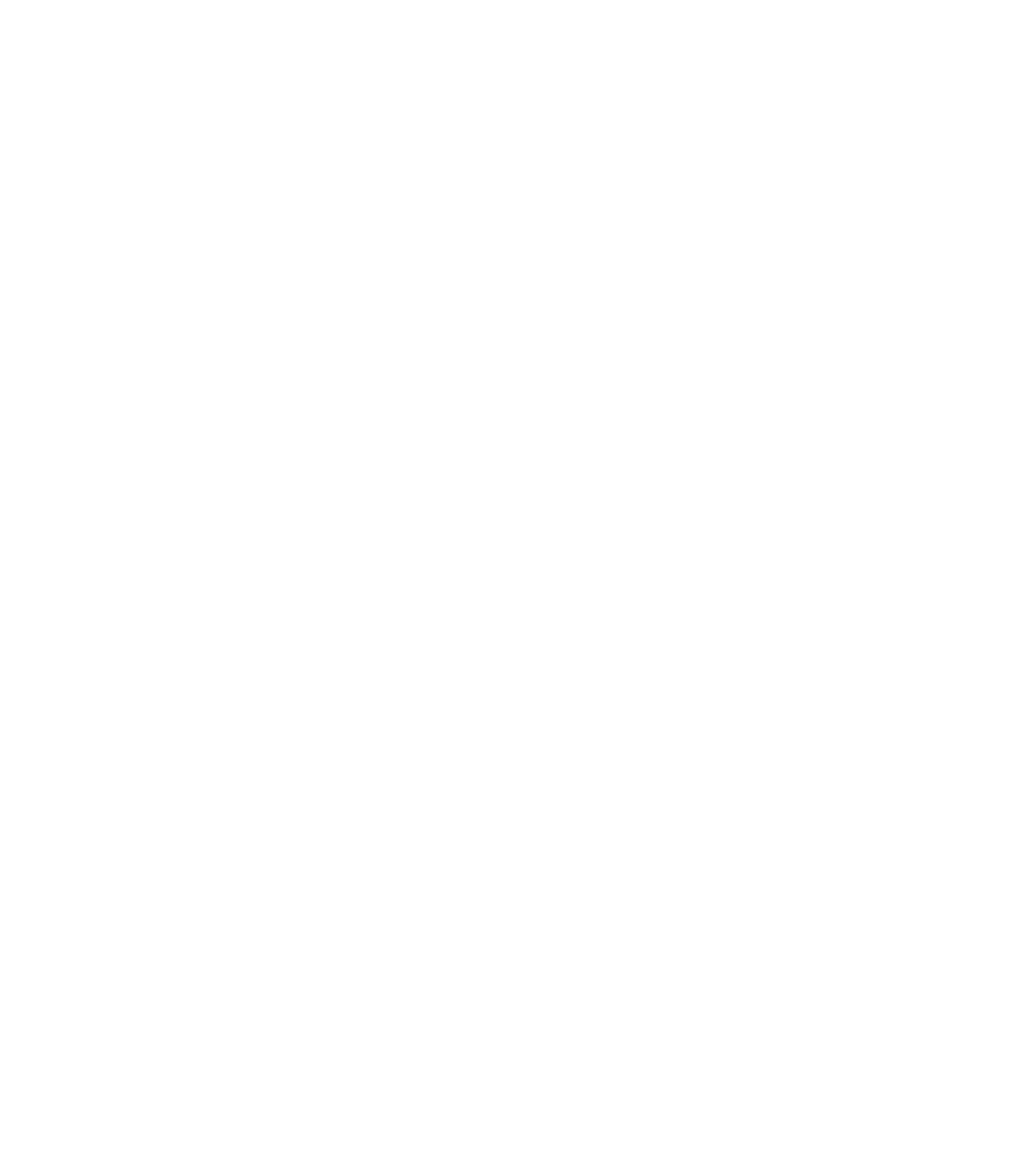
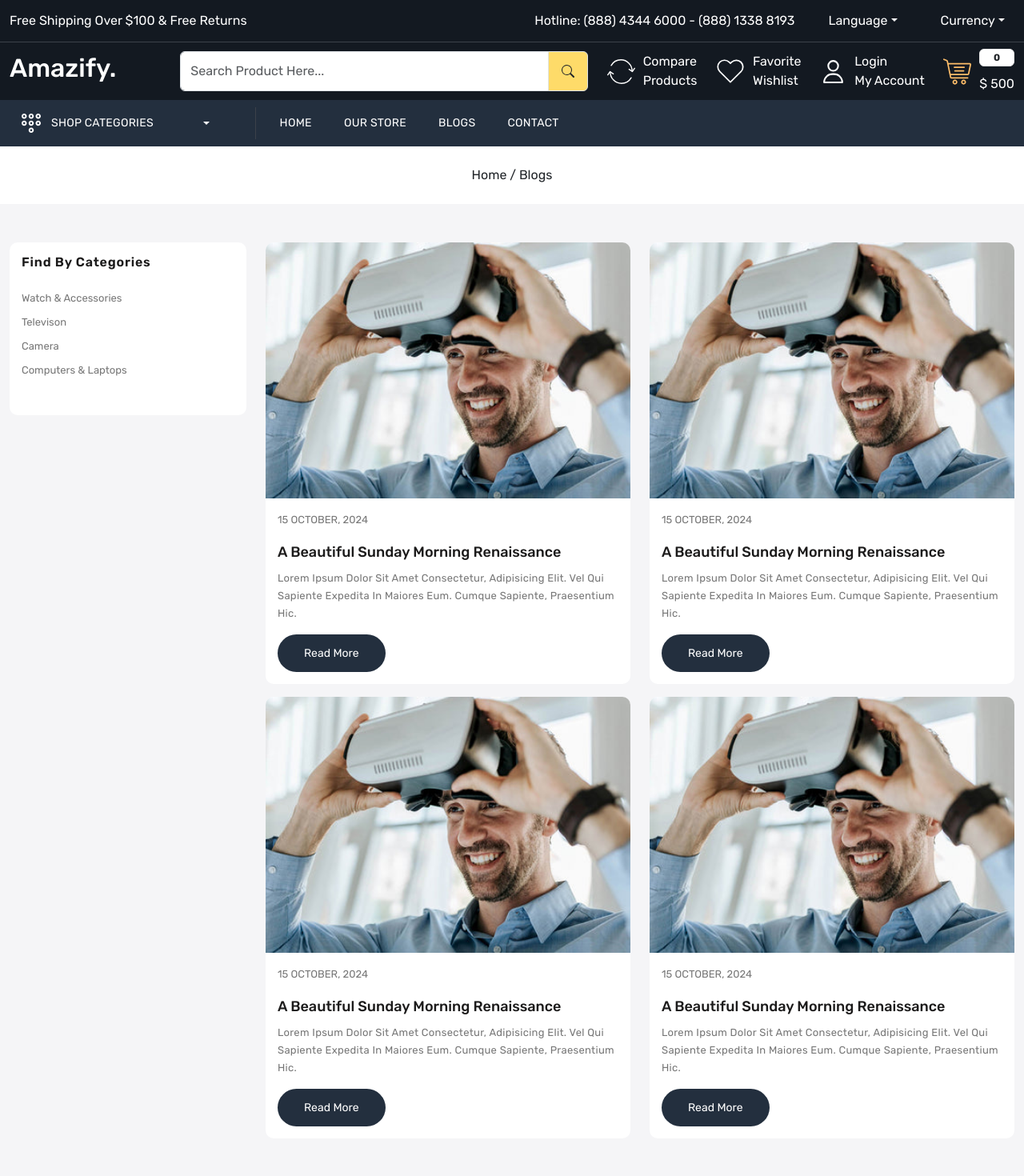
Before and after one commit to ssengar13/E-Commerce-App-Frontend, a React (Create React App) app: page /blog in a window 1280 px wide. Before the commit this address had no page. Shown: the top 1470 px of the page at 80% size. Before the commit the page ends 800 px from the top, so only its background shows below. Built offline with nearby package versions, Linux system fonts and the light colour scheme.

Commit message:
blog section is also completed

```diff
--- a/public/index.html
+++ b/public/index.html
@@ -14,7 +14,7 @@
   <link href="https://cdn.jsdelivr.net/npm/bootstrap@5.3.0/dist/css/bootstrap.min.css" rel="stylesheet">
 
   <link rel="manifest" href="%PUBLIC_URL%/manifest.json" />
-  <title>E-Commerce App</title>
+  <title>Amazify</title>
 </head>
 
 <body>
--- a/src/App.js
+++ b/src/App.js
@@ -6,6 +6,7 @@
 import About from './pages/About';
 import Contact from './pages/Contact';
 import OurStore from './pages/OurStore';
+import Blog from './pages/Blog';
 
 function App() {
   return (
@@ -16,6 +17,7 @@
           <Route path='about' element={<About />} />
           <Route path='contact' element={<Contact />} />
           <Route path='store' element={<OurStore />} />
+          <Route path='blog' element={<Blog />} />
         </Route>
       </Routes>
     </BrowserRouter>
--- a/src/components/BlogCard.js
+++ b/src/components/BlogCard.js
@@ -3,10 +3,9 @@
 
 const BlogCard = () => {
     return (
-        <div className='col-3'>
         <div className="blog-card">
             <div className="card-image">
-                    <img src="images/blog-1.jpg" className='img-fluid' alt="blog" />
+                <img src="images/blog-1.jpg" className='img-fluid w-100' alt="blog" />
             </div>
             <div className="blog-content">
                 <p className="date">15 October, 2024</p>
@@ -15,7 +14,6 @@
                 <Link to="/" className="button">Read More</Link>
             </div>
         </div>
-        </div>
     )
 }
 
--- a/src/components/Footer.js
+++ b/src/components/Footer.js
@@ -62,7 +62,7 @@
                                 <Link className='text-white py-2 mb-1'>Shipping Policy</Link>
                                 <Link className='text-white py-2 mb-1'>Refund Policy</Link>
                                 <Link className='text-white py-2 mb-1'>Terms & Conditions</Link>
-                                <Link className='text-white py-2 mb-1'>Blogs</Link>
+                                <Link className='text-white py-2 mb-1' to="/blog">Blogs</Link>
                             </div>
                         </div>
                         <div className="col-3">
--- a/src/components/Header.js
+++ b/src/components/Header.js
@@ -117,7 +117,7 @@
                                     <div className="d-flex align-items-center gap-40">
                                         <NavLink to="/">Home</NavLink>
                                         <NavLink to="/store">Our Store</NavLink>
-                                        <NavLink to="/">Blogs</NavLink>
+                                        <NavLink to="/blog">Blogs</NavLink>
                                         <NavLink to="/contact">Contact</NavLink>
                                     </div>
                                 </div>
--- /dev/null
+++ b/src/pages/Blog.js
@@ -0,0 +1,52 @@
+import React from 'react'
+import BreadCrumb from '../components/BreadCrumb'
+import Meta from '../components/Meta'
+import BlogCard from '../components/BlogCard'
+
+const Blog = () => {
+    return (
+        <>
+            <Meta title="Blog - Insights and Inspirations | Amazify" />
+            <BreadCrumb title="Blogs" />
+            <div className="blog-wrapper home-wrapper-2 py-5">
+                <div className="container-xxl">
+                    <div className="row">
+                        <div className="col-3">
+                            <div className='filter-card mb-3'>
+                                <h3 className='filter-title'>
+                                    Find By Categories
+                                </h3>
+                                <div>
+                                    <ul className='ps-0'>
+                                        <li>Watch & Accessories</li>
+                                        <li>Televison</li>
+                                        <li>Camera</li>
+                                        <li>Computers & Laptops</li>
+                                    </ul>
+                                </div>
+                            </div>
+                        </div>
+                        <div className="col-9">
+                            <div className="row">
+                                <div className="col-6 mb-3">
+                                    <BlogCard />
+                                </div>
+                                <div className="col-6 mb-3">
+                                    <BlogCard />
+                                </div>
+                                <div className="col-6 mb-3">
+                                    <BlogCard />
+                                </div>
+                                <div className="col-6 mb-3">
+                                    <BlogCard />
+                                </div>
+                            </div>
+                        </div>
+                    </div>
+                </div>
+            </div>
+        </>
+    )
+}
+
+export default Blog
--- a/src/pages/Home.js
+++ b/src/pages/Home.js
@@ -329,10 +329,20 @@
                                 Our Latest News
                             </h3>
                         </div>
-                        <BlogCard />
-                        <BlogCard />
-                        <BlogCard />
-                        <BlogCard />
+                    </div>
+                    <div className="row">
+                        <div className="col-3">
+                            <BlogCard />
+                        </div>
+                        <div className="col-3">
+                            <BlogCard />
+                        </div>
+                        <div className="col-3">
+                            <BlogCard />
+                        </div>
+                        <div className="col-3">
+                            <BlogCard />
+                        </div>
                     </div>
                 </div>
             </section>
--- a/src/pages/OurStore.js
+++ b/src/pages/OurStore.js
@@ -9,7 +9,7 @@
     const [grid, setGrid] = useState(4);
     return (
         <>
-            <Meta title="Our Store" />
+            <Meta title="Shop the Latest Trends at Amazify" />
             <BreadCrumb title="Our Store" />
             <div className="store-wrapper py-5 home-wrapper-2">
                 <div className="container-xxl">
```
Lines whose indentation alone changed are shown as unchanged.
